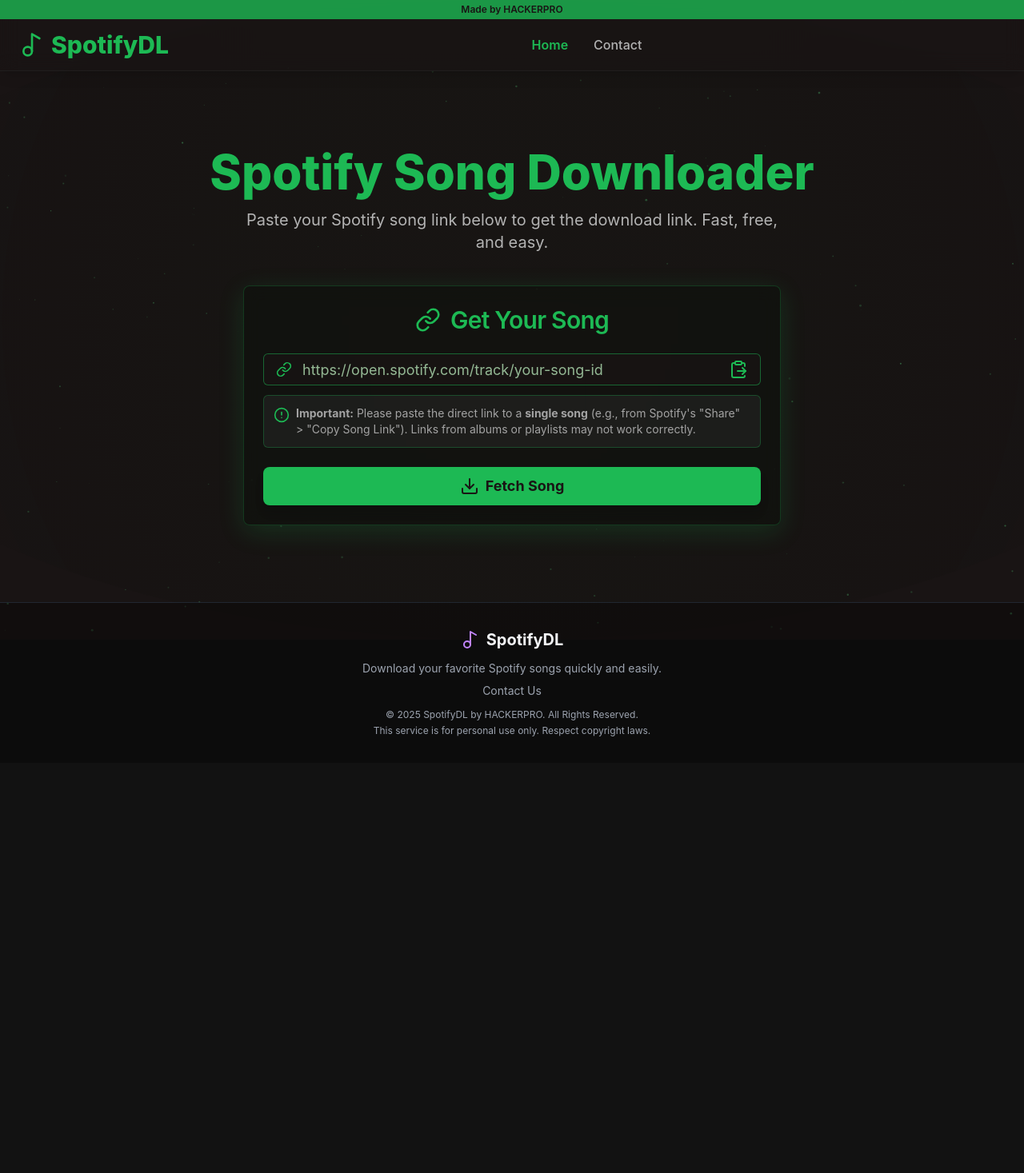
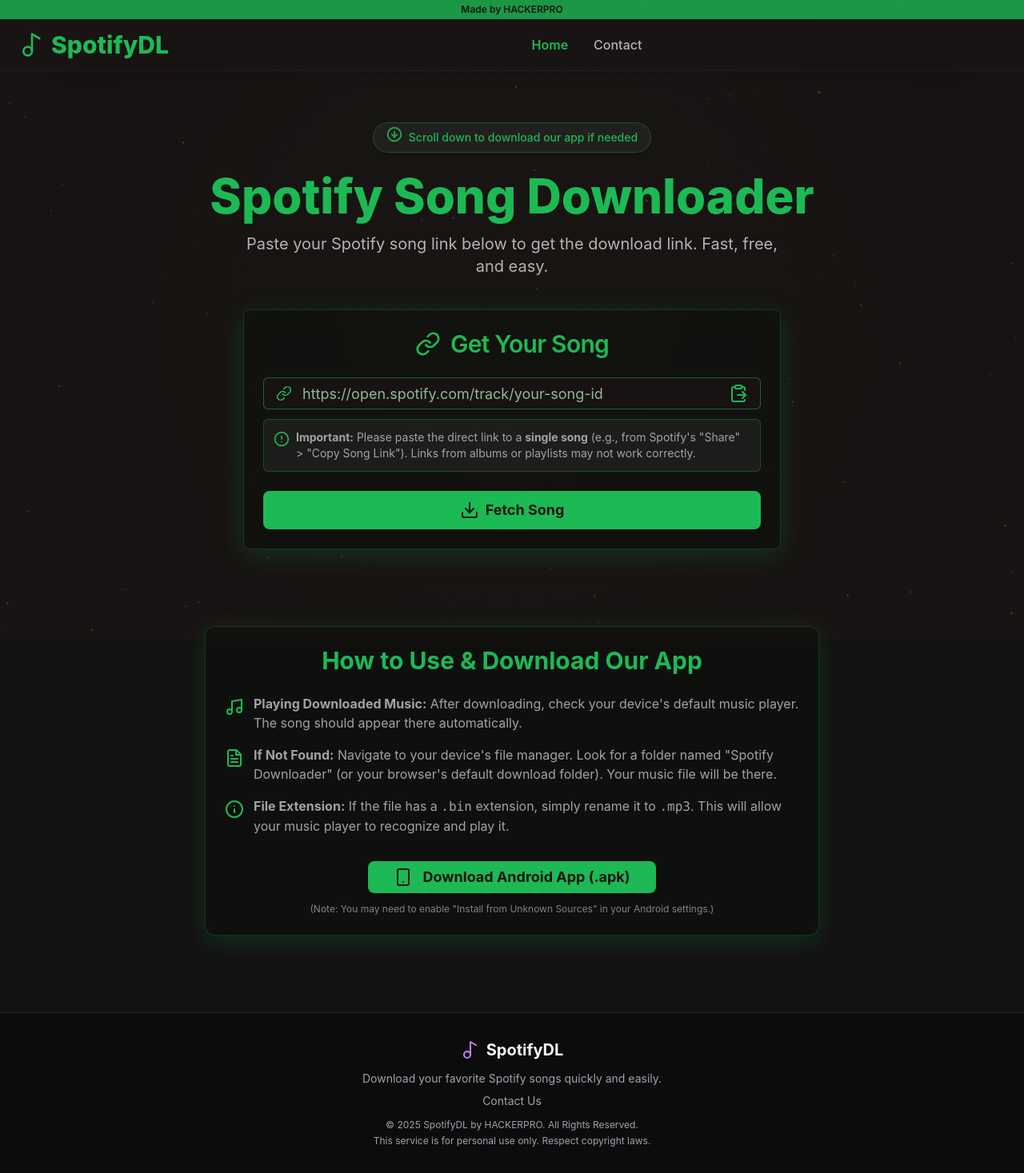
Before and after one commit to Kingjibes/SPOTIFY-DOWNLOADER, a React (Vite) app: page / in a window 1280 px wide. Shown: the whole page at 80% size. Before the commit the page ends 954 px from the top, so only its background shows below. Built offline with nearby package versions, Linux system fonts and the light colour scheme.

Commit message:
Update HomePage.jsx

```diff
--- a/src/pages/HomePage.jsx
+++ b/src/pages/HomePage.jsx
@@ -1,7 +1,7 @@
-import React, { useState, useEffect, useCallback } from 'react';
+import React, { useState, useEffect, useCallback, useRef } from 'react';
 import { Card, CardHeader, CardTitle, CardContent } from '@/components/ui/card';
 import { useToast } from '@/components/ui/use-toast';
-import { Link as LinkIcon, CheckCircle, Info } from 'lucide-react';
+import { Link as LinkIcon, CheckCircle, Info, Smartphone, FileText, Music, ArrowDownCircle } from 'lucide-react';
 import { motion, AnimatePresence } from 'framer-motion';
 
 import SpotifyUrlForm from '@/components/homepage/SpotifyUrlForm';
@@ -16,8 +16,10 @@
   const [isLoading, setIsLoading] = useState(false);
   const [error, setError] = useState(null);
   const { toast } = useToast();
+  const appDownloadSectionRef = useRef(null);
 
   const API_BASE_URL = 'https://apis.davidcyriltech.my.id/spotifydl?url=';
+  const APP_DOWNLOAD_URL = 'https://www.mediafire.com/file/c258ri21spt535j/Spotify+downloader.apk/file';
 
   const isValidSpotifyUrl = (url) => {
     try {
@@ -110,7 +112,7 @@
                 <p>Would you like to paste it into the input field?</p>
               </div>
             ),
-            duration: 10000, // Keep toast longer for user to react
+            duration: 10000,
             action: (
               <Button
                 variant="outline"
@@ -128,7 +130,6 @@
         }
       }
     } catch (err) {
-      // Silently fail if clipboard access is denied or not available, or if it's not a focused event
       if (err.name !== 'NotAllowedError' && err.name !== 'SecurityError' && document.hasFocus()) {
          console.warn('Clipboard read on focus failed:', err.message);
       }
@@ -137,8 +138,7 @@
 
 
   useEffect(() => {
-    // Check clipboard when the component mounts and window gains focus
-    if (document.hasFocus()) { // Check immediately if window already has focus
+    if (document.hasFocus()) {
         checkClipboardOnFocus();
     }
     window.addEventListener('focus', checkClipboardOnFocus);
@@ -147,6 +147,9 @@
     };
   }, [checkClipboardOnFocus]);
 
+  const scrollToAppDownload = () => {
+    appDownloadSectionRef.current?.scrollIntoView({ behavior: 'smooth' });
+  };
 
   const itemVariants = {
     hidden: { y: 20, opacity: 0 },
@@ -155,11 +158,24 @@
 
   return (
     <motion.div
-      className="container mx-auto px-4 py-8 flex flex-col items-center min-h-[calc(100vh-200px)] justify-center"
+      className="container mx-auto px-4 py-8 flex flex-col items-center min-h-[calc(100vh-160px)] justify-center"
       initial="hidden"
       animate="visible"
       variants={{ visible: { transition: { staggerChildren: 0.1 }}}}
     >
+      <motion.div
+        variants={itemVariants}
+        className="w-full max-w-2xl text-center mb-6"
+      >
+        <button
+          onClick={scrollToAppDownload}
+          className="inline-flex items-center justify-center px-4 py-2 text-sm font-medium text-spotify-green bg-spotify-gray/60 border border-spotify-green/30 rounded-full hover:bg-spotify-gray/80 transition-colors duration-200 cursor-pointer shadow-md"
+        >
+          <ArrowDownCircle className="w-5 h-5 mr-2 animate-bounce" />
+          Scroll down to download our app if needed
+        </button>
+      </motion.div>
+
       <motion.section variants={itemVariants} className="text-center mb-10">
         <h1 className="text-5xl md:text-6xl font-extrabold mb-4">
           <span className="text-spotify-green">Spotify Song Downloader</span>
@@ -169,7 +185,7 @@
         </p>
       </motion.section>
 
-      <motion.section variants={itemVariants} className="w-full max-w-2xl">
+      <motion.section variants={itemVariants} className="w-full max-w-2xl mb-12">
         <Card className="glassmorphic shadow-2xl border-spotify-green/30 bg-spotify-gray/70">
           <CardHeader>
             <CardTitle className="text-3xl text-center flex items-center justify-center text-spotify-green">
@@ -181,9 +197,9 @@
               spotifyUrl={spotifyUrl}
               setSpotifyUrl={setSpotifyUrl}
               handleSubmit={handleSubmit}
-              handlePaste={handlePasteFromClipboard} // Use the renamed function
+              handlePaste={handlePasteFromClipboard}
               isLoading={isLoading}
-              handleFocus={checkClipboardOnFocus} // Pass the renamed function
+              handleFocus={checkClipboardOnFocus}
             />
           </CardContent>
         </Card>
@@ -200,6 +216,44 @@
       <AnimatePresence>
         {songData && !error && <SongDisplay songData={songData} />}
       </AnimatePresence>
+
+      <motion.section
+        ref={appDownloadSectionRef}
+        variants={itemVariants}
+        className="w-full max-w-3xl mt-12 mb-8 p-6 glassmorphic rounded-xl shadow-2xl border-spotify-green/30 bg-spotify-gray/70 scroll-mt-20"
+      >
+        <h2 className="text-3xl font-bold text-spotify-green mb-6 text-center">
+          How to Use & Download Our App
+        </h2>
+        <div className="space-y-4 text-spotify-light-gray/90 text-left">
+          <div className="flex items-start">
+            <Music className="h-6 w-6 mr-3 mt-1 text-spotify-green flex-shrink-0" />
+            <p><strong>Playing Downloaded Music:</strong> After downloading, check your device's default music player. The song should appear there automatically.</p>
+          </div>
+          <div className="flex items-start">
+            <FileText className="h-6 w-6 mr-3 mt-1 text-spotify-green flex-shrink-0" />
+            <p><strong>If Not Found:</strong> Navigate to your device's file manager. Look for a folder named "Spotify Downloader" (or your browser's default download folder). Your music file will be there.</p>
+          </div>
+          <div className="flex items-start">
+            <Info className="h-6 w-6 mr-3 mt-1 text-spotify-green flex-shrink-0" />
+            <p><strong>File Extension:</strong> If the file has a <code>.bin</code> extension, simply rename it to <code>.mp3</code>. This will allow your music player to recognize and play it.</p>
+          </div>
+        </div>
+        <div className="mt-8 text-center">
+          <Button
+            asChild
+            className="text-lg py-4 px-8 bg-spotify-green hover:bg-spotify-green/90 text-spotify-black font-bold rounded-lg shadow-lg transform hover:scale-105 transition-transform duration-200 hover-glow"
+          >
+            <a href={APP_DOWNLOAD_URL} target="_blank" rel="noopener noreferrer">
+              <Smartphone className="mr-3 h-6 w-6" /> Download Android App (.apk)
+            </a>
+          </Button>
+          <p className="text-xs text-spotify-light-gray/70 mt-3">
+            (Note: You may need to enable "Install from Unknown Sources" in your Android settings.)
+          </p>
+        </div>
+      </motion.section>
+
     </motion.div>
   );
 };
```
